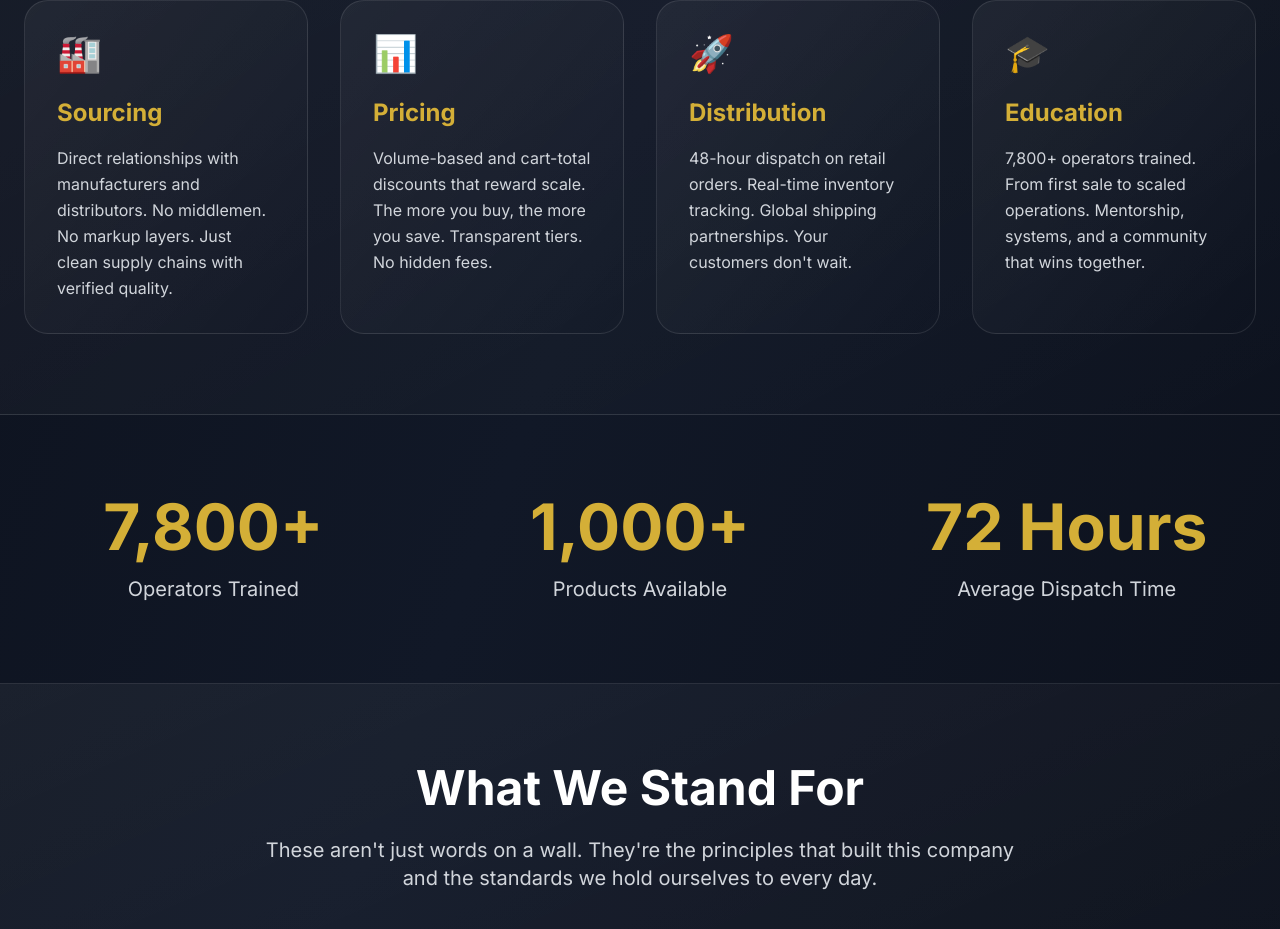
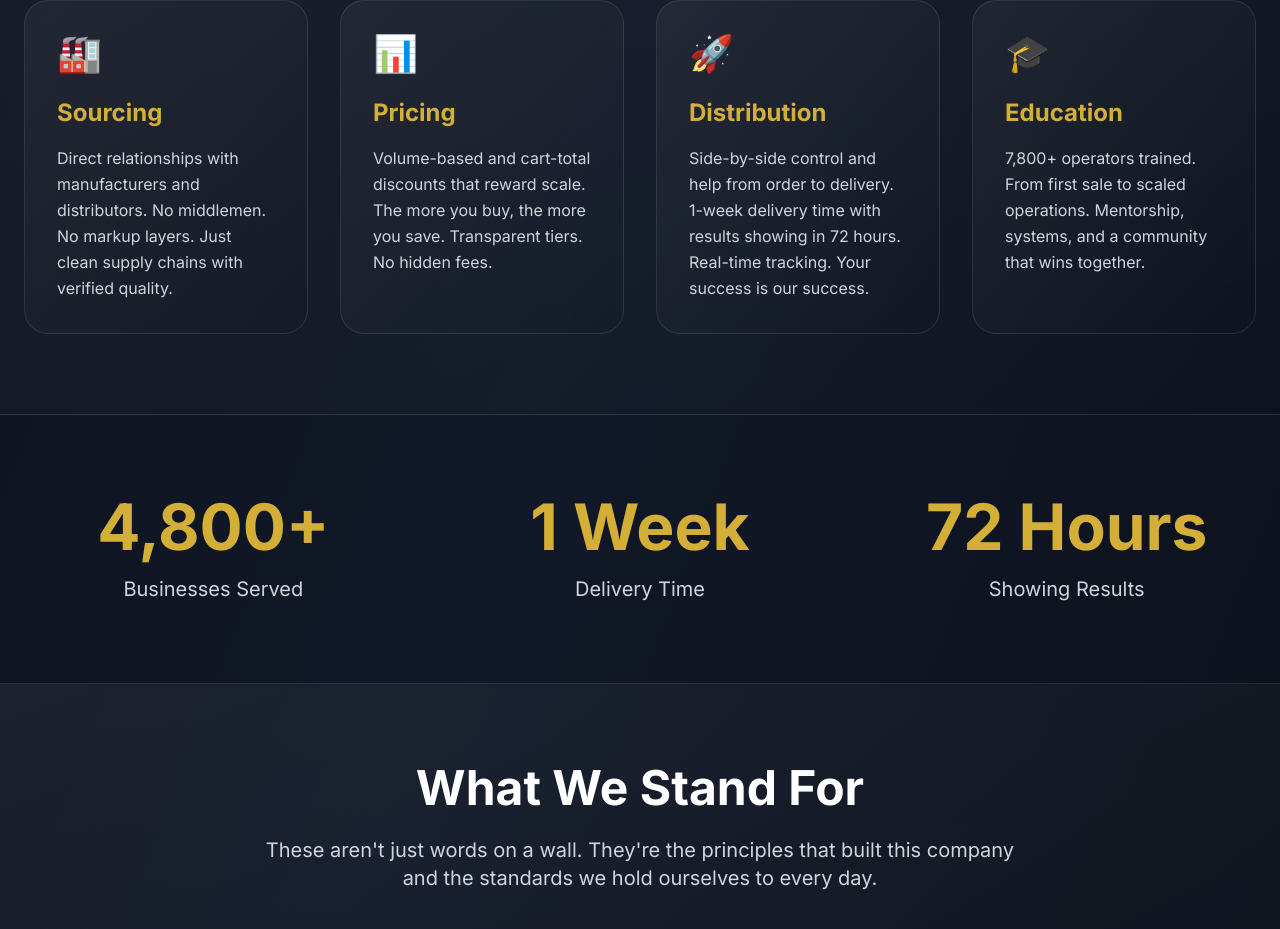
Before and after one commit to Kv-Garage/kv-garage-2026, a Next.js app: page /about in a window 1280 px wide. Shown: the part 1716-2645 px from the top of the page. Built offline with nearby package versions, Linux system fonts and the light colour scheme; no server answers.

Commit message:
feat: update about page stats (4,800+ businesses served, 1 week delivery, 72hr showing results, side-by-side control)

```diff
--- a/pages/about.js
+++ b/pages/about.js
@@ -133,8 +133,9 @@ export default function About() {
                 <div className="text-4xl mb-6">🚀</div>
                 <h3 className="text-2xl font-bold text-[#D4AF37] mb-4">Distribution</h3>
                 <p className="text-gray-300 leading-relaxed">
-                  48-hour dispatch on retail orders. Real-time inventory tracking.
-                  Global shipping partnerships. Your customers don't wait.
+                  Side-by-side control and help from order to delivery.
+                  1-week delivery time with results showing in 72 hours.
+                  Real-time tracking. Your success is our success.
                 </p>
               </div>
 
@@ -155,16 +156,16 @@ export default function About() {
           <div className="max-w-7xl mx-auto">
             <div className="grid md:grid-cols-3 gap-12 text-center">
               <div>
-                <div className="text-6xl font-bold text-[#D4AF37] mb-4">7,800+</div>
-                <p className="text-xl text-gray-300">Operators Trained</p>
+                <div className="text-6xl font-bold text-[#D4AF37] mb-4">4,800+</div>
+                <p className="text-xl text-gray-300">Businesses Served</p>
               </div>
               <div>
-                <div className="text-6xl font-bold text-[#D4AF37] mb-4">1,000+</div>
-                <p className="text-xl text-gray-300">Products Available</p>
+                <div className="text-6xl font-bold text-[#D4AF37] mb-4">1 Week</div>
+                <p className="text-xl text-gray-300">Delivery Time</p>
               </div>
               <div>
                 <div className="text-6xl font-bold text-[#D4AF37] mb-4">72 Hours</div>
-                <p className="text-xl text-gray-300">Average Dispatch Time</p>
+                <p className="text-xl text-gray-300">Showing Results</p>
               </div>
             </div>
           </div>
```
